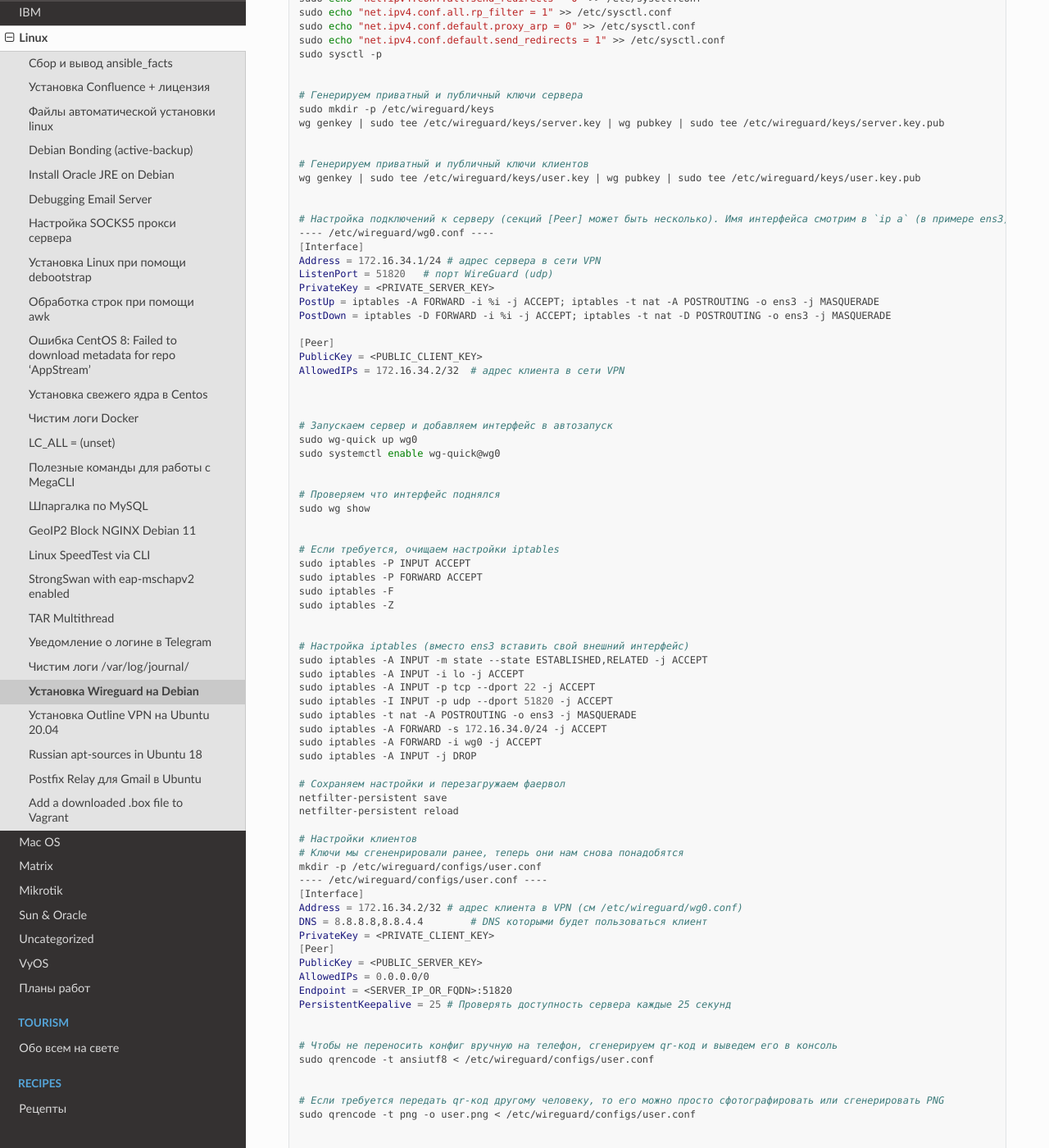
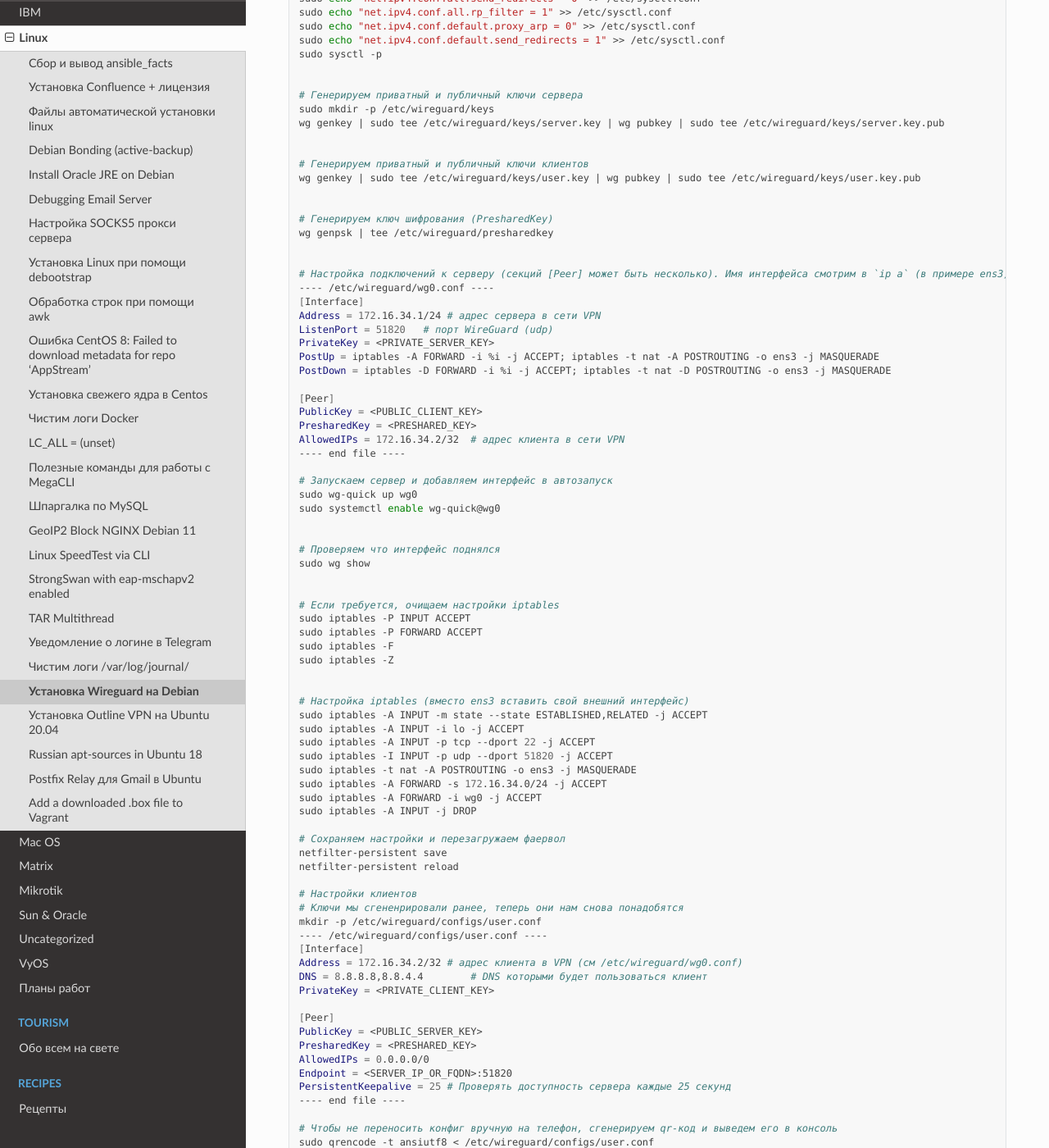
Before and after one commit to jeffscrum/jeffscrum.github.io, a Sphinx documentation site: the page built from source/linux/linux-wireguard-installation.rst, in a window 1280 px wide and 1400 px high, scrolled down 305 px. Shown: the whole window at 82% size. Built offline with Sphinx 7.4.7 and the Read the Docs theme 2.0.0, drawn with Linux system fonts in a browser that asks for light colours.

Commit message:
Update linux-wireguard-installation.rst

```diff
--- a/source/linux/linux-wireguard-installation.rst
+++ b/source/linux/linux-wireguard-installation.rst
@@ -33,6 +33,10 @@
    wg genkey | sudo tee /etc/wireguard/keys/user.key | wg pubkey | sudo tee /etc/wireguard/keys/user.key.pub
 
 
+   # Генерируем ключ шифрования (PresharedKey)
+   wg genpsk | tee /etc/wireguard/presharedkey
+
+
    # Настройка подключений к серверу (секций [Peer] может быть несколько). Имя интерфейса смотрим в `ip a` (в примере ens3)
    ---- /etc/wireguard/wg0.conf ----
    [Interface]
@@ -44,9 +48,9 @@
 
    [Peer]
    PublicKey = <PUBLIC_CLIENT_KEY>
+   PresharedKey = <PRESHARED_KEY>
    AllowedIPs = 172.16.34.2/32	# адрес клиента в сети VPN
-
-
+   ---- end file ----
 
    # Запускаем сервер и добавляем интерфейс в автозапуск
    sudo wg-quick up wg0
@@ -86,12 +90,14 @@
    Address = 172.16.34.2/32 # адрес клиента в VPN (см /etc/wireguard/wg0.conf)
    DNS = 8.8.8.8,8.8.4.4	# DNS которыми будет пользоваться клиент
    PrivateKey = <PRIVATE_CLIENT_KEY>
+
    [Peer]
    PublicKey = <PUBLIC_SERVER_KEY>
+   PresharedKey = <PRESHARED_KEY>
    AllowedIPs = 0.0.0.0/0
    Endpoint = <SERVER_IP_OR_FQDN>:51820
    PersistentKeepalive = 25 # Проверять доступность сервера каждые 25 секунд
-
+   ---- end file ----
 
    # Чтобы не переносить конфиг вручную на телефон, сгенерируем qr-код и выведем его в консоль
    sudo qrencode -t ansiutf8 < /etc/wireguard/configs/user.conf
```
